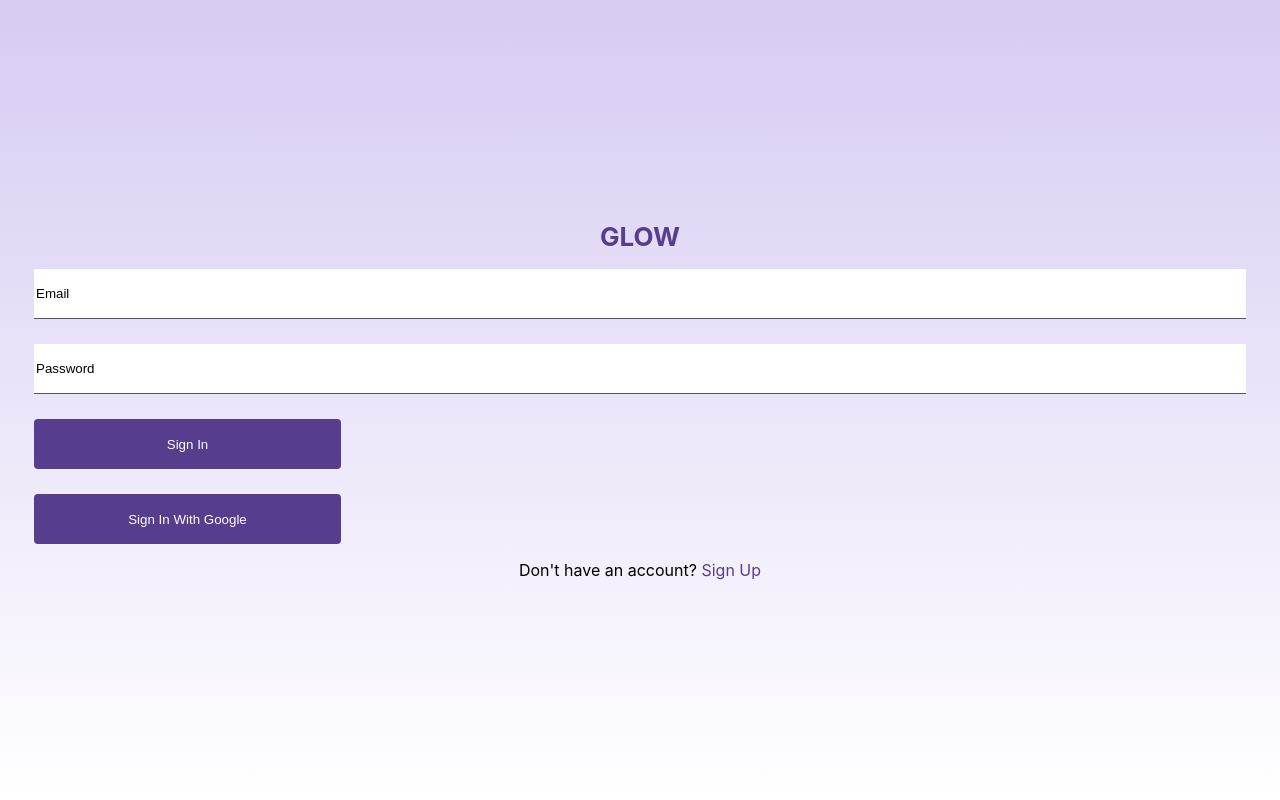
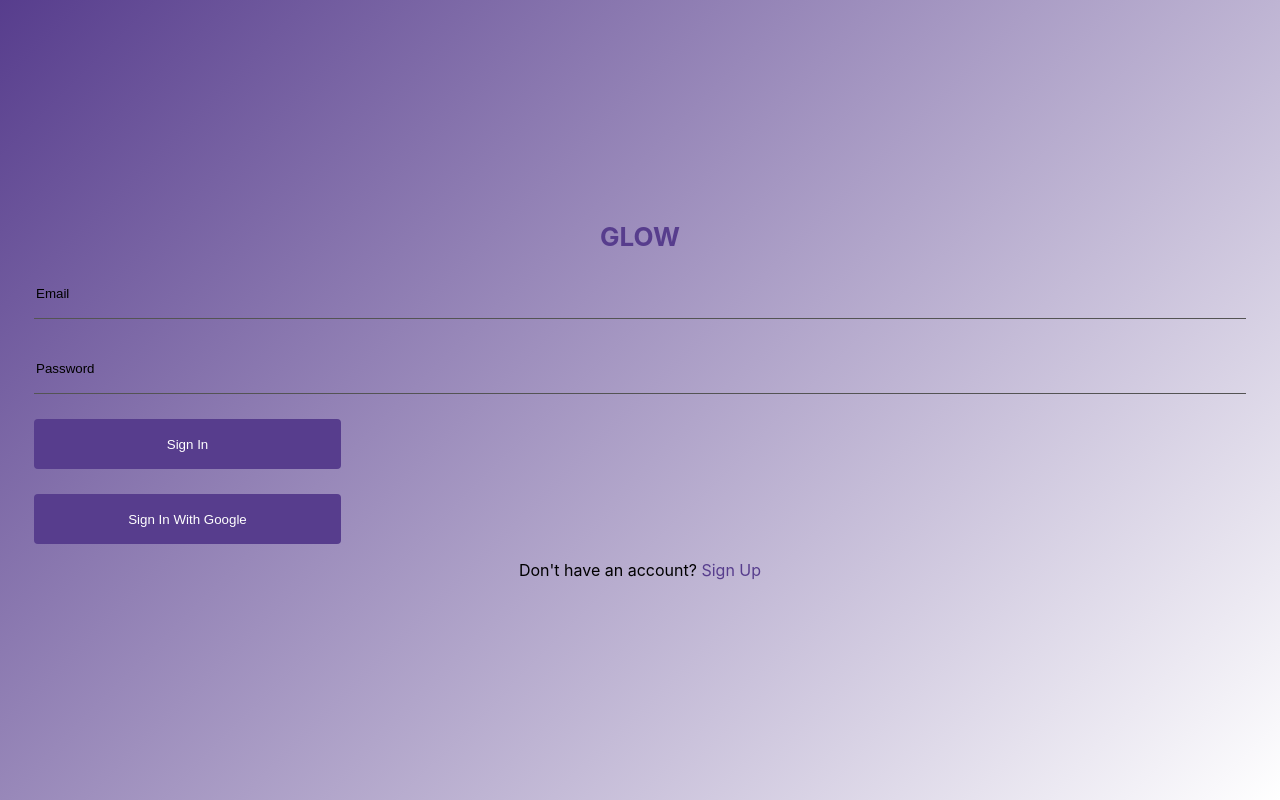
Before and after one commit to Glow-Carrots-App/glow-web, a Next.js app: page /sign-in in a window 1280 px wide. Built offline with nearby package versions, Linux system fonts and the light colour scheme; no server answers.

Commit message:
sign in page and input field background changes

```diff
--- a/components/SignInForm/styles.module.css
+++ b/components/SignInForm/styles.module.css
@@ -10,6 +10,7 @@
   height: 50px;
   border-width: 0 0 1px;
   border-color: black;
+  background: 0;
 }
 
 .signInFields::placeholder {
--- a/pages/sign-in/styles.module.css
+++ b/pages/sign-in/styles.module.css
@@ -4,6 +4,7 @@
   justify-content: center;
   text-align: center;
   height: 100vh;
+  background-image: var(--landing-gradient);
 }
 
 .signInText {
```
